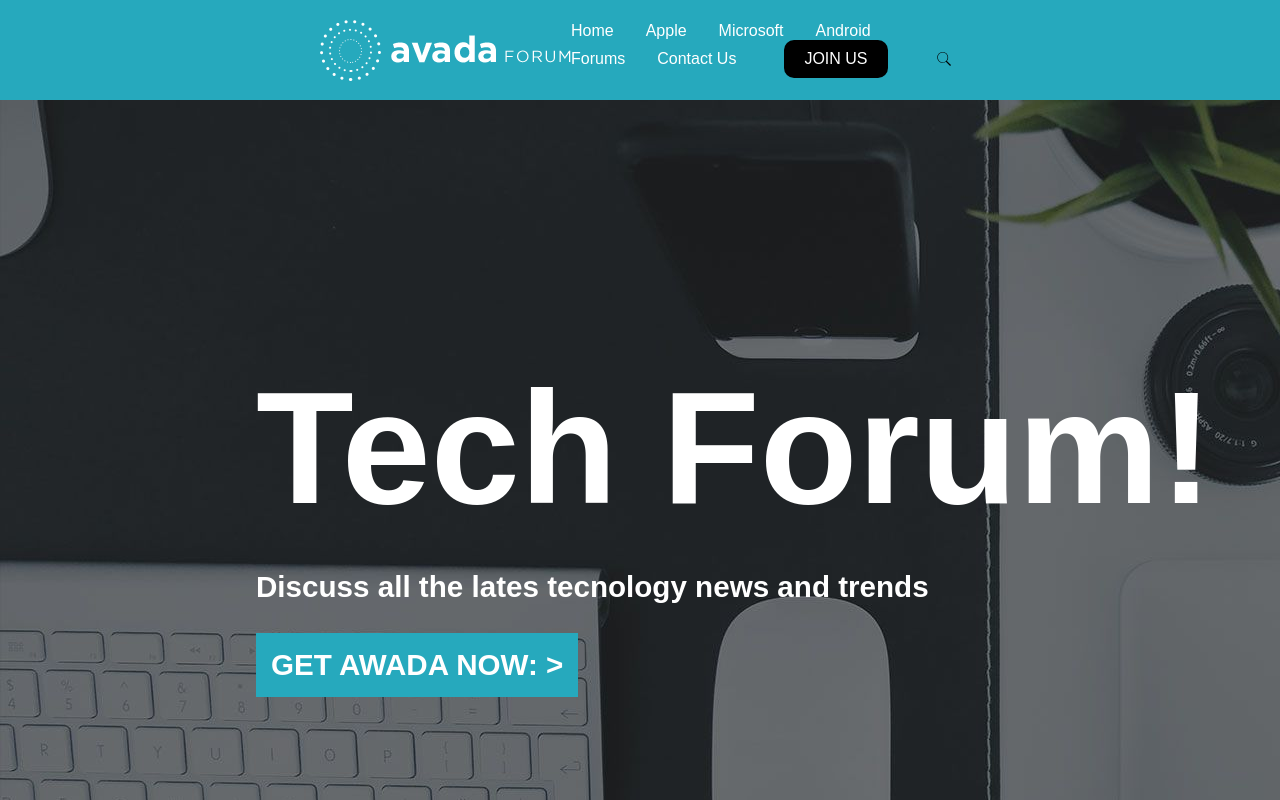
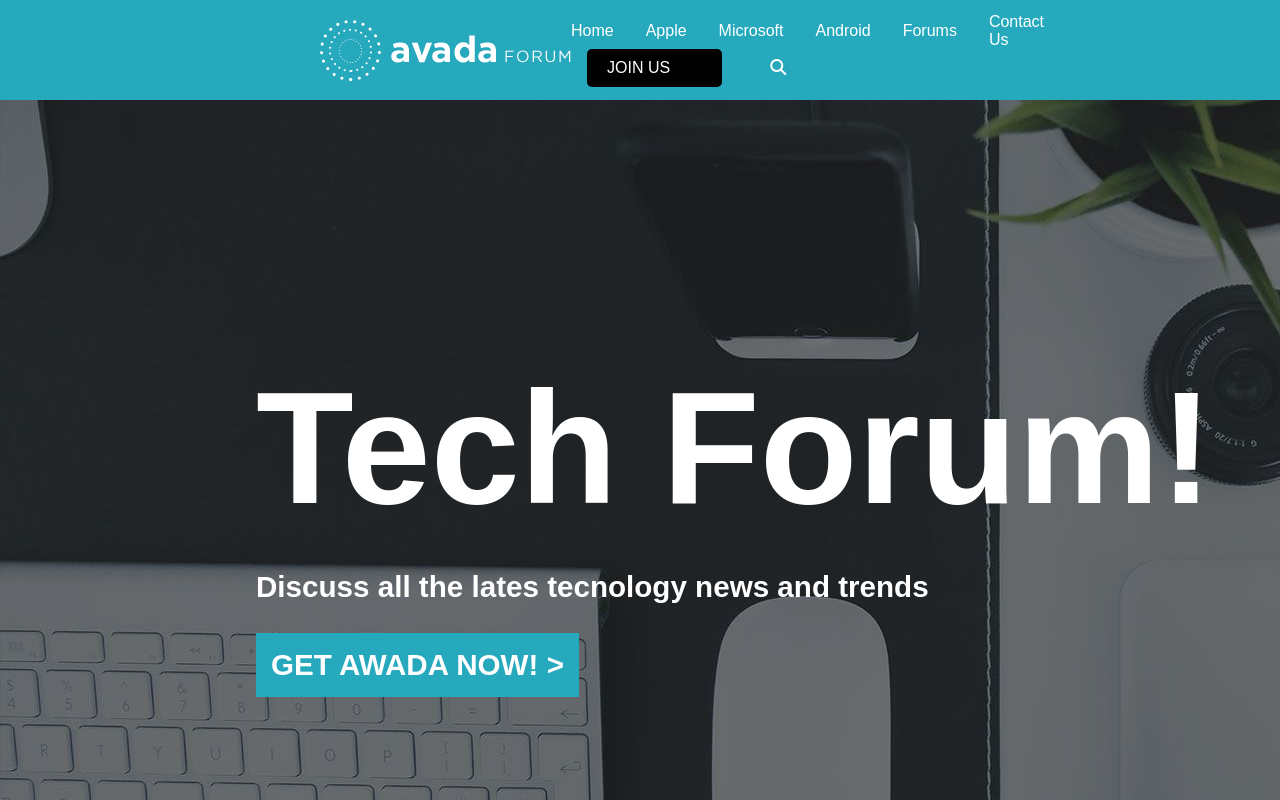
Before and after one commit to callagan70/proj-html-vuejs, a Vue app: page / in a window 1280 px wide. Shown: the top 800 px of the page. Built offline with nearby package versions, Linux system fonts and the light colour scheme.

Commit message:
Header dinamico OK. proseguo

```diff
--- /dev/null
+++ b/src/assets/data/HeaderData.json
@@ -0,0 +1,20 @@
+[
+    {
+        "name": "Home"
+    },
+    {
+        "name": "Apple"
+    },
+    {
+        "name": "Microsoft"
+    },
+    {
+        "name": "Android"
+    },
+    {
+        "name": "Forums"
+    },
+    {
+        "name": "Contact Us"
+    }
+]
--- a/src/components/HeaderComp.vue
+++ b/src/components/HeaderComp.vue
@@ -4,15 +4,25 @@
             <img src="../assets/img/logo.png" alt="Logo">
             <div class="headerUl">
 
-                    <div v-for="(element, index) in ListName" v-bind:key="index">
-                        <a href="#">{{element.name}}</a>
+                <div>
+                    <div v-for="(element, index) in HeaderDatas" v-bind:key="index" class="list">
+
+                        <div>
+                            <a href="#">{{element.name}}</a>
+                        </div>
+
+                        <div class="triangle">
+
+                        </div>
+
                     </div>
 
-                    <div class="lens">
-<!-- FIXME Inserire una "a" al posto di "Join Us" -->
-                        <div>JOIN US</div>
-                        <img src="../assets/img/icons-search.svg" alt="" >
-                    </div>
+                </div>
+
+                <div class="lens">
+                        <div><a href="#">JOIN US</a></div>
+                        <a href="#"><i class="fa-solid fa-magnifying-glass"></i></a>
+                </div>
 
             </div>
 
@@ -21,31 +31,16 @@
 </template>
 
 <script>
+import HeaderData from "../assets/data/HeaderData.json";
+
 
 export default {
     name: 'HeaderComp',
 
     data(){
         return{
-        ListName:[
-            {
-                name: 'Home'
-            },
-            {
-                name: 'Apple'
-            },
-            {
-                name: 'Microsoft'
-            },
-            {
-                name: 'Android'
-            },
-            {
-                name: 'Forums'
-            },
-            {
-                name: 'Contact Us'
-            },]
+        HeaderDatas: HeaderData,
+
        }
 
     },
@@ -76,12 +71,37 @@ export default {
         .headerUl>div{
             display: flex;
             align-items: center;
+            justify-content: center;
         }
 
-        .headerUl>div>a{
+        .list{
+                // display: flex;
+                position: relative;
+                // flex-direction: column;
+                // align-items: center;
+        }
+
+        .list:hover>div{
+            display: block;
+        }
+
+                .triangle {
+                    display: none;
+                    position: relative;
+                    width: 0;
+                    height: 0;
+                    border-left: 10px solid transparent;
+                    border-top: 20px solid #26A9BD;
+                    border-right: 10px solid transparent;
+                    top: 50px;
+                }
+
+
+        .headerUl>div>div a{
             color: white;
             text-decoration: none;
             margin-right: 2em;
+
         }
 
         .lens{
@@ -91,20 +111,21 @@ export default {
             margin-left: 1em;
         }
 
-        .lens img{
+        .lens i{
             width: 1em;
             color: white;
             margin-left: 3em;
-            cursor: help;
         }
 
         .lens>div{
-            color: white;
             background-color: black;
             padding: 10px 20px 10px 20px;
-            border-radius: 10px;
-            cursor: pointer;
+            border-radius: 5px;
         }
 
+        .lens>div a{
+            color: white;
+            text-decoration: none;
+        }
 
 </style>
--- a/src/components/SecOne.vue
+++ b/src/components/SecOne.vue
@@ -3,7 +3,7 @@
       <div>
         <h1>Tech Forum!</h1>
         <h3>Discuss all the lates tecnology news and trends</h3>
-        <div>GET AWADA NOW: ></div>
+        <div>GET AWADA NOW! ></div>
       </div>
 
   </section>
```
